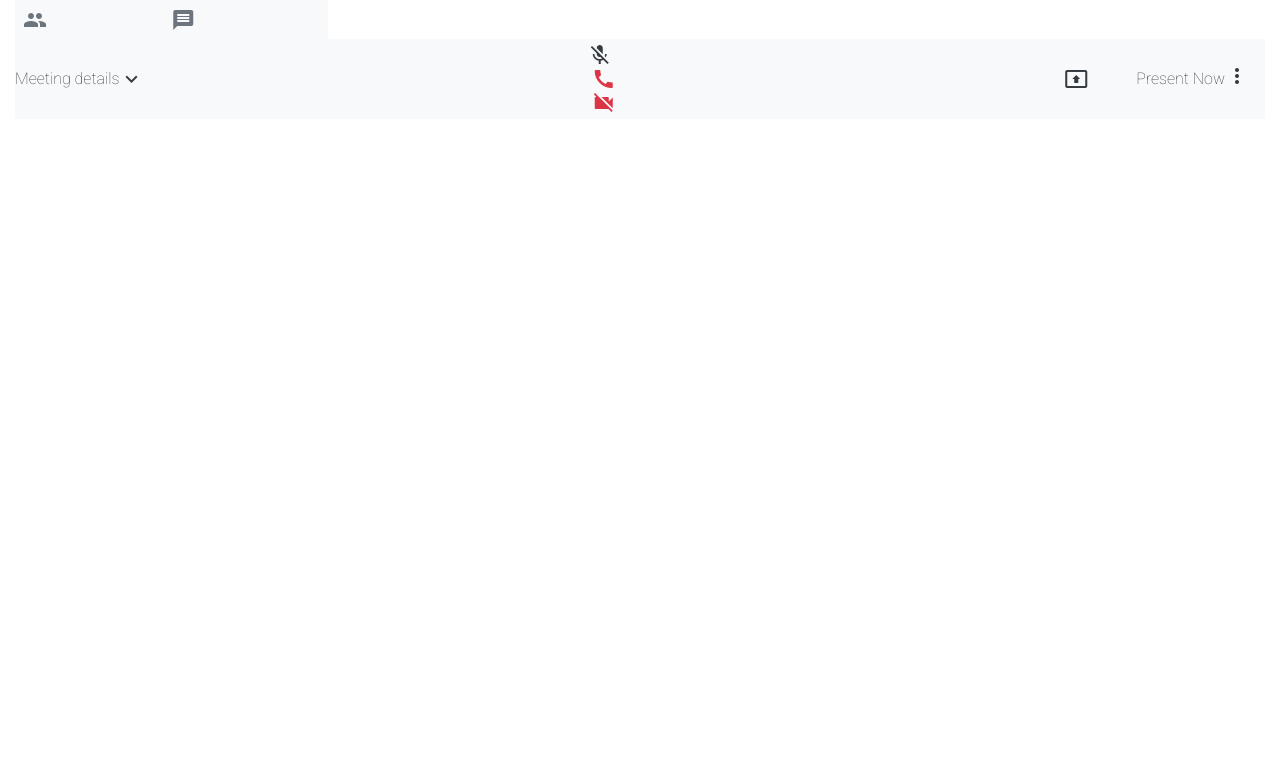
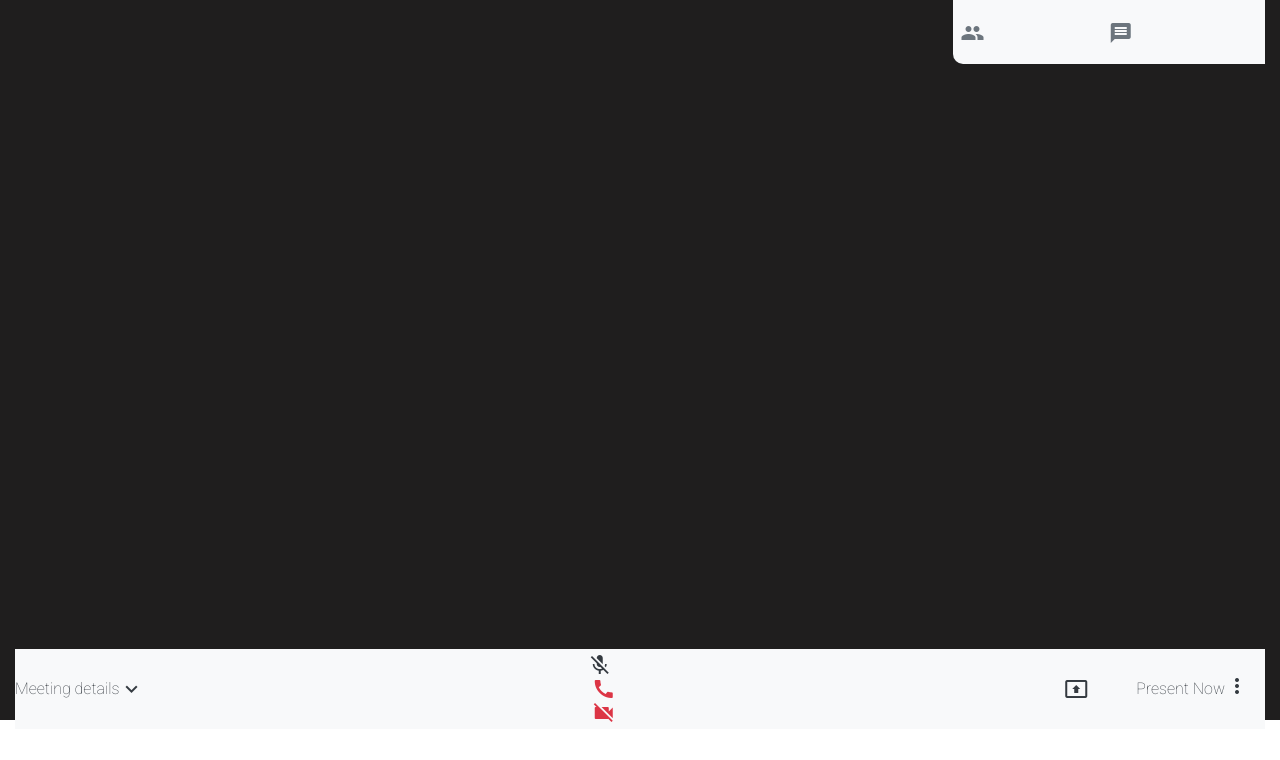
Before and after one commit to yasithWimukthi/google-meet-clone, a website: page index.html in a window 1280 px wide. Drawn offline with Linux system fonts and the light colour scheme.

Commit message:
add styles

```diff
--- a/public/Assets/css/style.css
+++ b/public/Assets/css/style.css
@@ -53,3 +53,34 @@ textarea:focus, input:focus{
 .jumbotron{
     background-color: #fff;
 }
+
+.home-wrap{
+    background-color: rgb(31,30,30);
+}
+
+.g-top{
+    height: 90vh;
+    position: relative;
+}
+
+.g-bottom{
+    position: relative;
+    bottom: -649px;
+}
+
+.video-wrap{
+    height: 600px;
+}
+
+.video-wrap>*{
+    flex: 1 1 250px;
+    border: 1px solid white;
+}
+
+.g-top-left{
+    position: absolute;
+    right: 0;
+    top: 0;
+    height: 8vh;
+    border-bottom-left-radius: 10px;
+}
```
